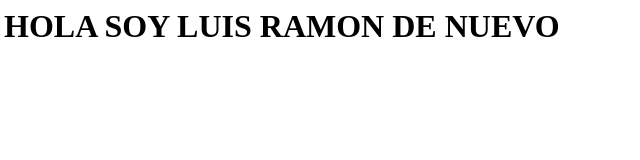
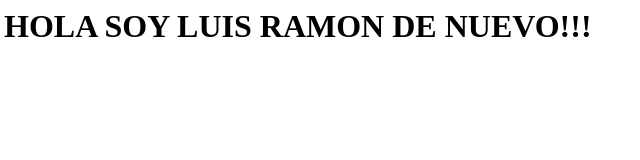
Before and after one commit to lrlopez/pruebadockerhub, a plain HTML site: page index.html in a window 1280 px wide. Shown: the full height of the page, 4-644 px from the left. Drawn offline with Linux system fonts and the light colour scheme.

Commit message:
Otro cambio de mensaje en index.html

```diff
--- a/index.html
+++ b/index.html
@@ -1 +1 @@
-<h1>HOLA SOY LUIS RAMON DE NUEVO</h1>
+<h1>HOLA SOY LUIS RAMON DE NUEVO!!!</h1>
```
